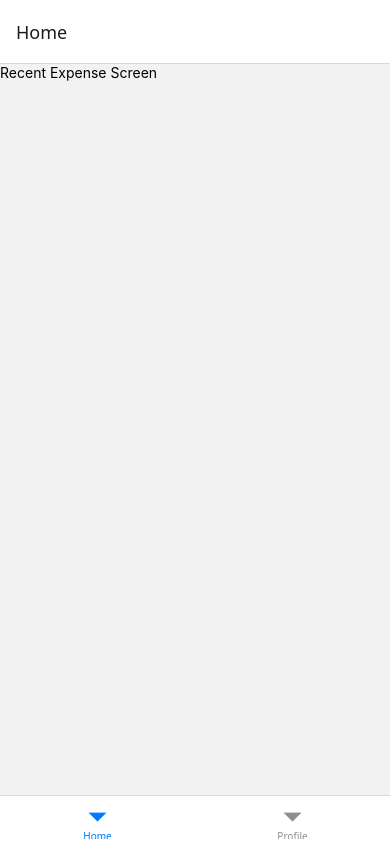
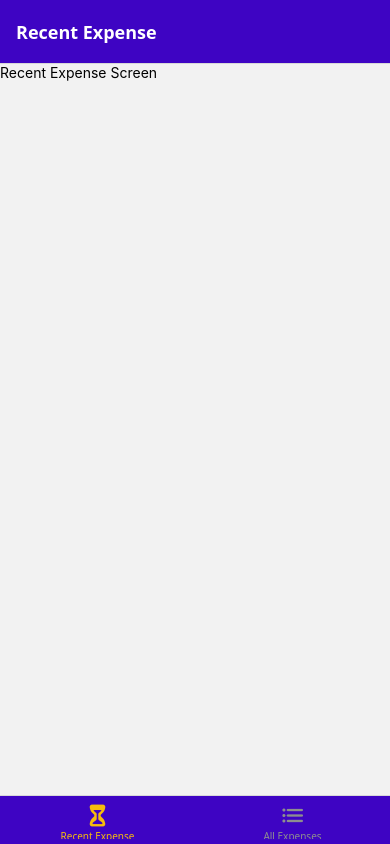
Before and after one commit to Henrydykee/http_request_react_native, a React Native app: screen / in a window 390 px wide. Built offline with nearby package versions, Linux system fonts and the light colour scheme.

Commit message:
Add Manage Expense screen and update navigation structure

```diff
--- a/App.tsx
+++ b/App.tsx
@@ -4,6 +4,10 @@ import AllExpenseScreen from './screens/all_expense_screen';
 import RecentExpenseScreen from './screens/recent_expense_screen';
 import { createNativeStackNavigator } from '@react-navigation/native-stack';
 import { NavigationContainer } from '@react-navigation/native';
+import { StatusBar } from 'expo-status-bar';
+import ManageExpenseScreen from './screens/manage_expense_screen';
+import { GlobalStyles } from './utils/style';
+import  { Ionicons } from '@expo/vector-icons'
 
 const Tab = createBottomTabNavigator();
 const Stack = createNativeStackNavigator();
@@ -13,16 +17,40 @@ export default function App() {
 
   function MyTabs() {
     return (
-      <Tab.Navigator>
-        <Tab.Screen name="Home" component={RecentExpenseScreen} />
-        <Tab.Screen name="Profile" component={AllExpenseScreen} />
+      <Tab.Navigator screenOptions={{
+        headerStyle : {backgroundColor : GlobalStyles.colors.primary500 },
+        headerTintColor : 'white',
+        headerTitleStyle : { fontWeight : 'bold' },
+        tabBarStyle: { backgroundColor: GlobalStyles.colors.primary500  },
+        // tabBarLabelStyle : { fontSize: 10, },
+        tabBarActiveTintColor: GlobalStyles.colors.accent500,
+      }}>
+        <Tab.Screen name="Recent Expense" component={RecentExpenseScreen}
+        options={{
+          title: 'Recent Expense',
+          tabBarLabel: 'Recent Expense',
+          tabBarIcon: ({color, size}) => <Ionicons name='hourglass' size={size} color={color} />
+        }}
+
+        />
+        <Tab.Screen name="All Expense" component={AllExpenseScreen}
+        options={{
+          title: 'All Expenses',
+          tabBarLabel: 'All Expenses',
+          tabBarIcon: ({color, size}) => <Ionicons name='list' size={size} color={color} />
+        }}
+        />
+
       </Tab.Navigator>
     )
   }
 
 
   return (
+    <>
+      <StatusBar style="auto" />
       <NavigationContainer>
+        <Stack.Screen name='Manage Expense' component={ManageExpenseScreen} />
         <Stack.Navigator
           screenOptions={
             {
@@ -33,15 +61,8 @@ export default function App() {
           <Stack.Screen name="Main" component={MyTabs} />
         </Stack.Navigator>
       </NavigationContainer>
+    </>
+
 
   );
 }
-
-const styles = StyleSheet.create({
-  container: {
-    flex: 1,
-    backgroundColor: '#fff',
-    alignItems: 'center',
-    justifyContent: 'center',
-  },
-});
--- /dev/null
+++ b/utils/style.tsx
@@ -0,0 +1,16 @@
+export const GlobalStyles = {
+    colors: {
+      primary50: '#e4d9fd',
+      primary100: '#c6affc',
+      primary200: '#a281f0',
+      primary400: '#5721d4',
+      primary500: '#3e04c3',
+      primary700: '#2d0689',
+      primary800: '#200364',
+      accent500: '#f7bc0c',
+      error50: '#fcc4e4',
+      error500: '#9b095c',
+      gray500: '#39324a',
+      gray700: '#221c30',
+    },
+  };
```
Lines whose indentation alone changed are shown as unchanged.
